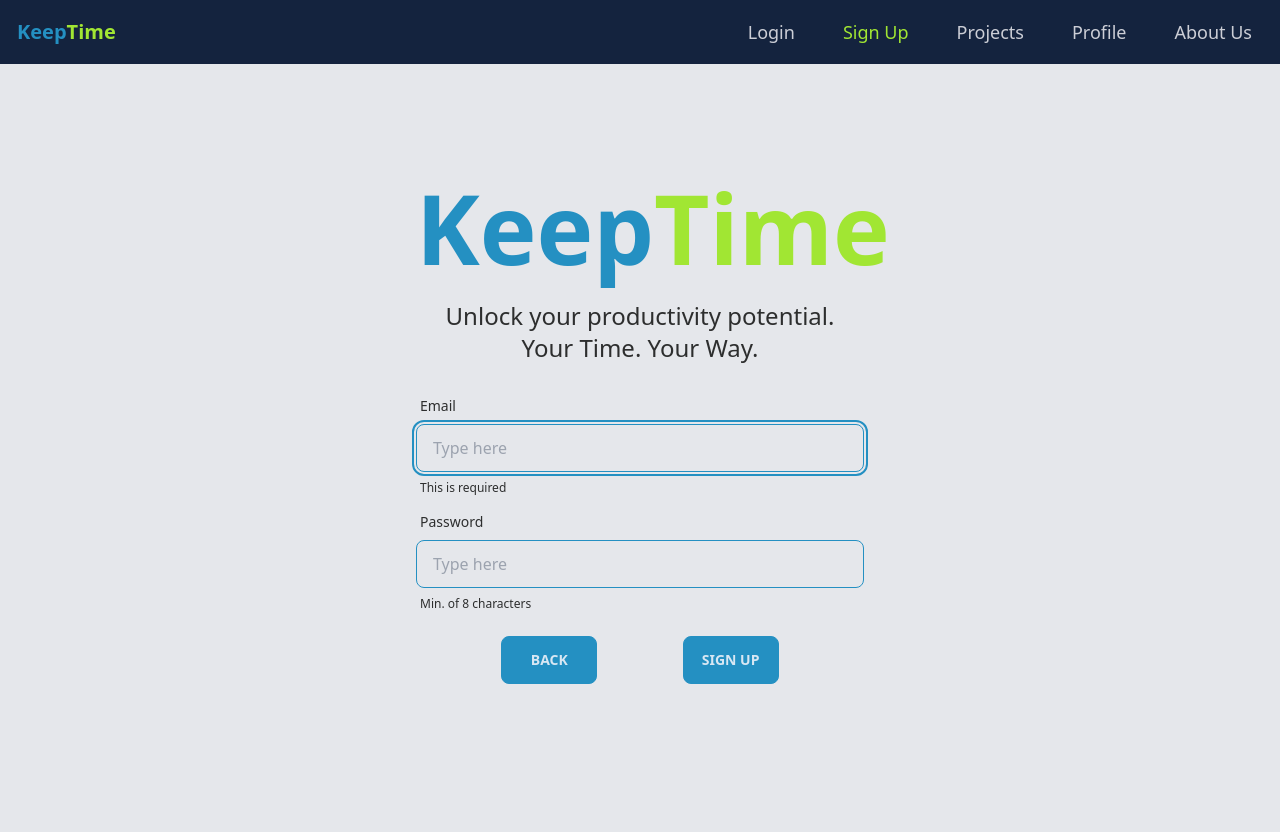
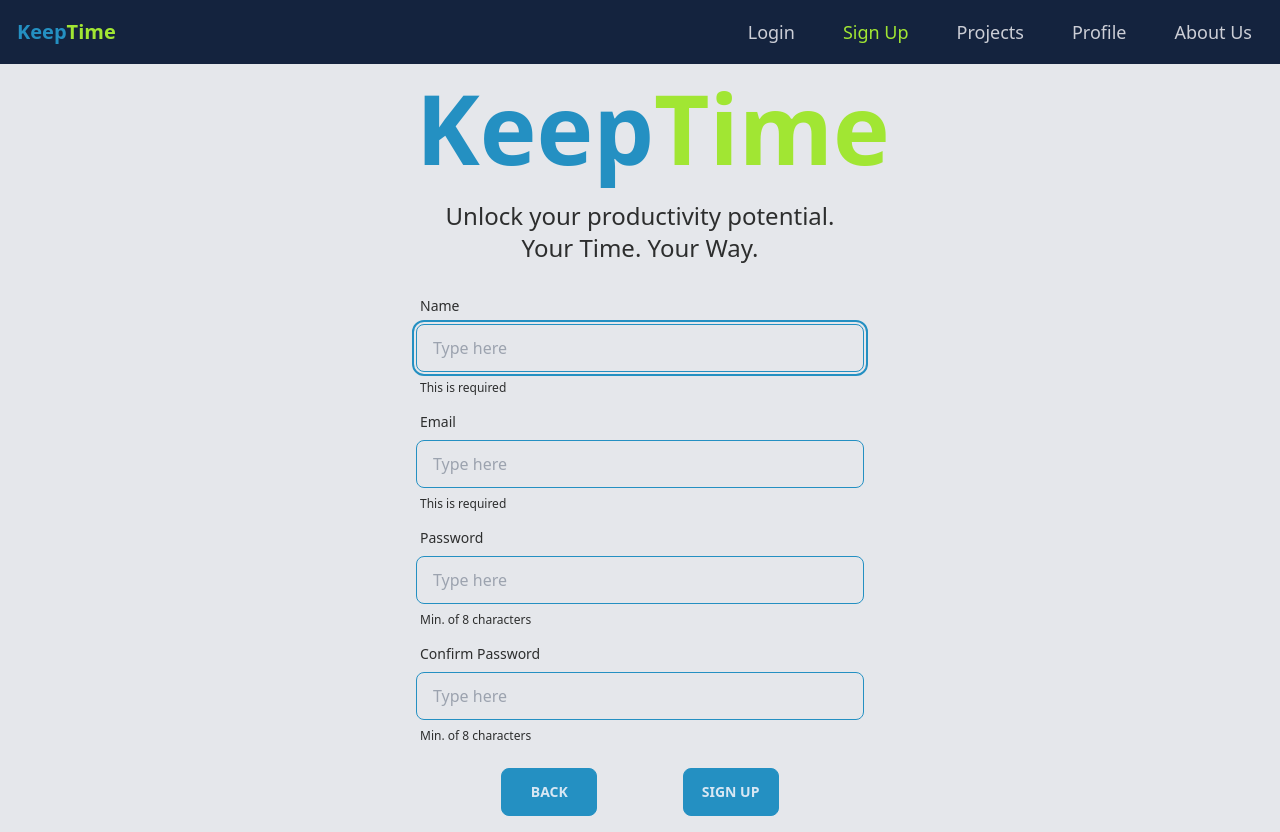
Before and after one commit to mjcarterdev/KeepTime, a React (Vite) app: page /signup in a window 1280 px wide. Both pictures are taken after a click on the button "SIGN UP". Before the commit the page ends 800 px from the top, so only its background shows below. Built offline with nearby package versions, Linux system fonts and the light colour scheme.

Commit message:
registration working

```diff
--- a/src/client/pages/SignUpPage.jsx
+++ b/src/client/pages/SignUpPage.jsx
@@ -1,28 +1,25 @@
 import Logo from '../components/Logo';
-import { Link, useNavigate } from 'react-router-dom';
+import { useNavigate } from 'react-router-dom';
 import { useForm } from 'react-hook-form';
-import { useEffect } from 'react';
+import { registration } from '../api/services';
+import { useMutation } from '@tanstack/react-query';
 
 const SignUpPage = () => {
   const navigate = useNavigate();
   const {
     register,
     handleSubmit,
-    watch,
-    clearErrors,
     formState: { errors },
   } = useForm();
-  const onSubmit = (data) => postRegistration(data);
+
+  const mutation = useMutation(registration, {
+    onSuccess: () => navigate('/auth/profile'),
+  });
+
+  const onSubmit = (data) => mutation.mutate(data);
 
   const hidden = 'invisible label-text-alt';
   const visible = 'label-text-alt';
-
-  useEffect(() => {
-    const timer = setTimeout(() => {
-      clearErrors();
-    }, 10000);
-    return () => clearTimeout(timer);
-  }, [errors]);
 
   return (
     <>
@@ -36,6 +33,19 @@ const SignUpPage = () => {
               Your Time. Your Way.
             </p>
             <form className="form-control">
+              <label className="label">
+                <span className="label-text">Name</span>
+              </label>
+              <input
+                type="text"
+                placeholder="Type here"
+                className="w-full input input-bordered input-primary"
+                {...register('name', { required: true, minLength: 2 })}
+              />
+              <label className="label">
+                <span className={errors.name ? visible : hidden}>This is required</span>
+              </label>
+
               <label className="label">
                 <span className="label-text">Email</span>
               </label>
@@ -59,7 +69,19 @@ const SignUpPage = () => {
                 {...register('password', { required: true, minLength: 8 })}
               />
               <label className="label">
-                <span className={errors.password ? visible : hidden}>Min. of 8 characters</span>
+                <span className={errors.confirm ? visible : hidden}>Min. of 8 characters</span>
+              </label>
+              <label className="pt-2 label">
+                <span className="label-text">Confirm Password</span>
+              </label>
+              <input
+                type="text"
+                placeholder="Type here"
+                className="w-full input input-bordered input-primary"
+                {...register('confirm', { required: true, minLength: 8 })}
+              />
+              <label className="label">
+                <span className={errors.confirm ? visible : hidden}>Min. of 8 characters</span>
               </label>
             </form>
             <div className="flex pt-4 justify-evenly">
```
